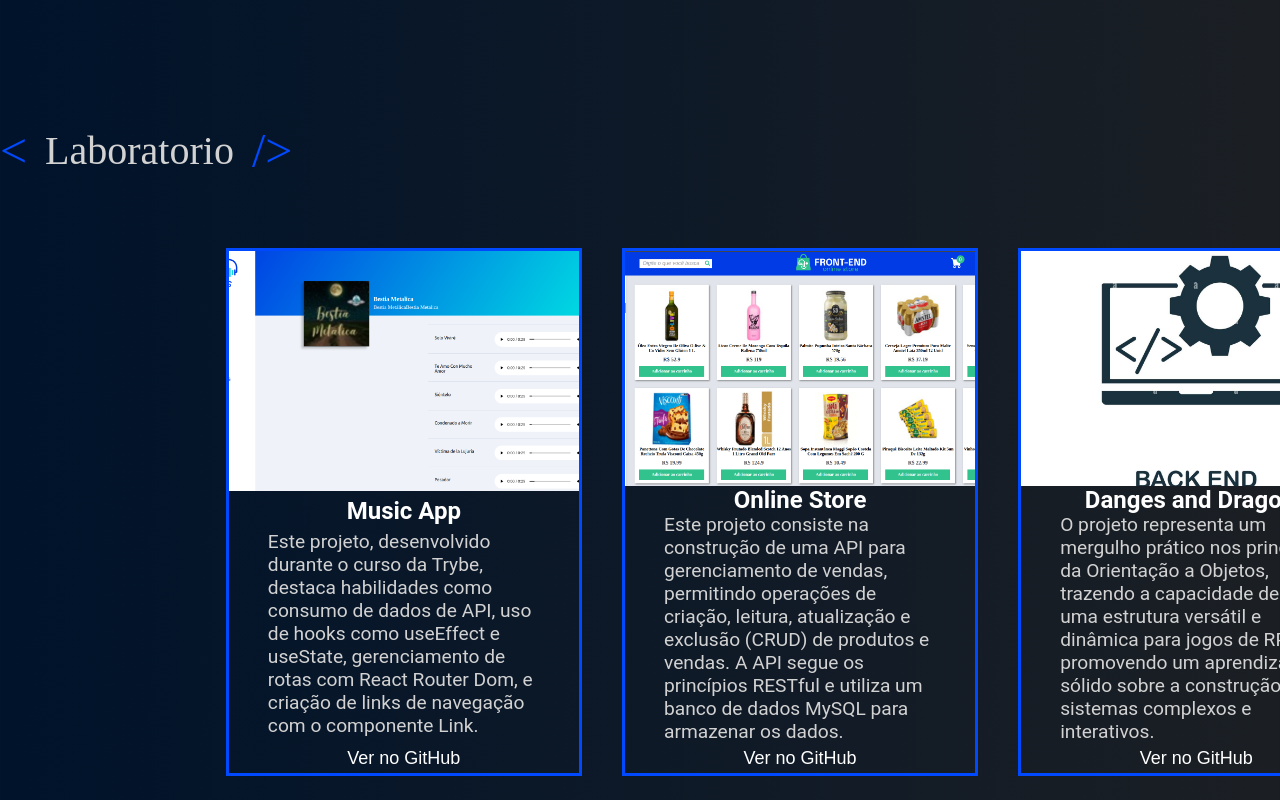
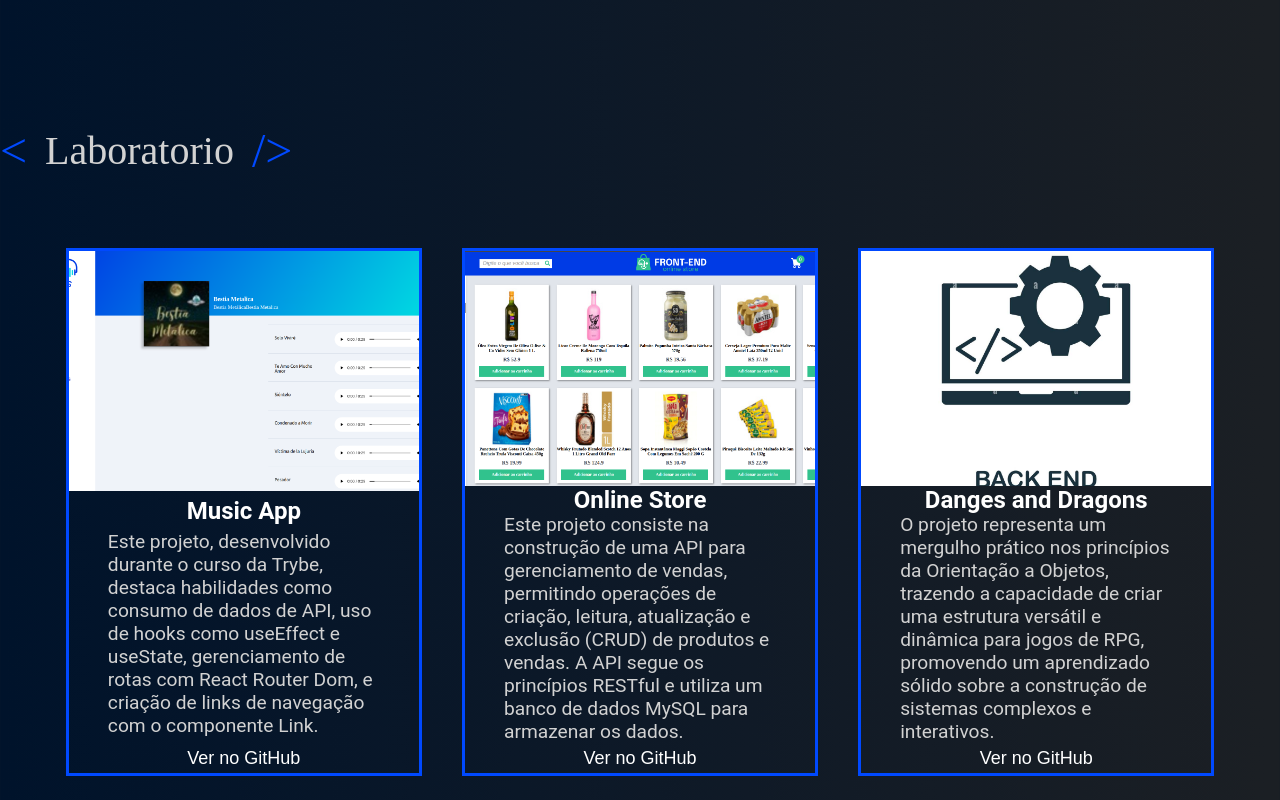
Before and after one commit to ClaydsonHenrique/claydson.github.io, a React (Create React App) app: page / in a window 1280 px wide. Shown: the part 2160-2960 px from the top of the page. Built offline with nearby package versions, Linux system fonts and the light colour scheme.

Commit message:
adicionando animação ao container project

```diff
--- a/package.json
+++ b/package.json
@@ -8,6 +8,7 @@
     "@testing-library/jest-dom": "^5.17.0",
     "@testing-library/react": "^13.4.0",
     "@testing-library/user-event": "^13.5.0",
+    "framer-motion": "^10.17.9",
     "react": "^18.2.0",
     "react-awesome-reveal": "^4.2.5",
     "react-dom": "^18.2.0",
--- a/src/page/Projects.jsx
+++ b/src/page/Projects.jsx
@@ -1,4 +1,5 @@
 import React, { useEffect, useState } from 'react';
+import { Slide } from "react-awesome-reveal";
 import OnlineStore from '../images/projetos/onlineStore.png'
 import MusicApps from '../images/projetos/aaa.png'
 import backEnd from '../images/projetos/imgBackend.jpg'
@@ -46,6 +47,7 @@ export default function Projects() {
   }, []);
 
   return (
+  <Slide triggerOnce>
     <section className="container-projetct" id="projects" >
       <div id="Projects" >
         <div>
@@ -68,5 +70,6 @@ export default function Projects() {
         </div>
       </div>
     </section>
+    </Slide>
   )
 }
--- a/src/style/Projects.css
+++ b/src/style/Projects.css
@@ -88,3 +88,22 @@
   line-height: normal;
   width: 17rem;
 }
+
+
+.container-projetct {
+  display: flex;
+  justify-content: space-between;
+  animation: slide-in 1s ease-out;
+}
+
+@keyframes slide-in {
+  0% {
+    opacity: 0;
+    transform: translateX(-100%);
+  }
+
+  100% {
+    opacity: 1;
+    transform: translateX(0%);
+  }
+}
```
Also changed, not shown: 1 other file (tests, documents, lock files or other folders).
